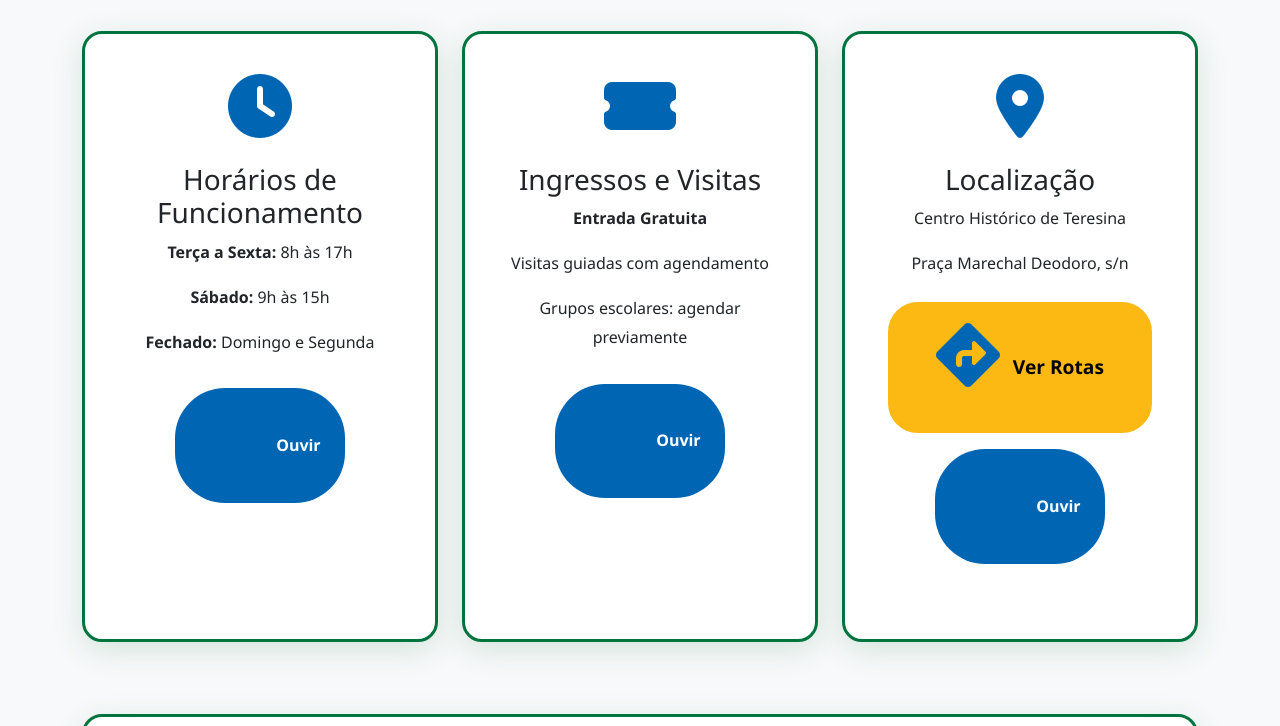
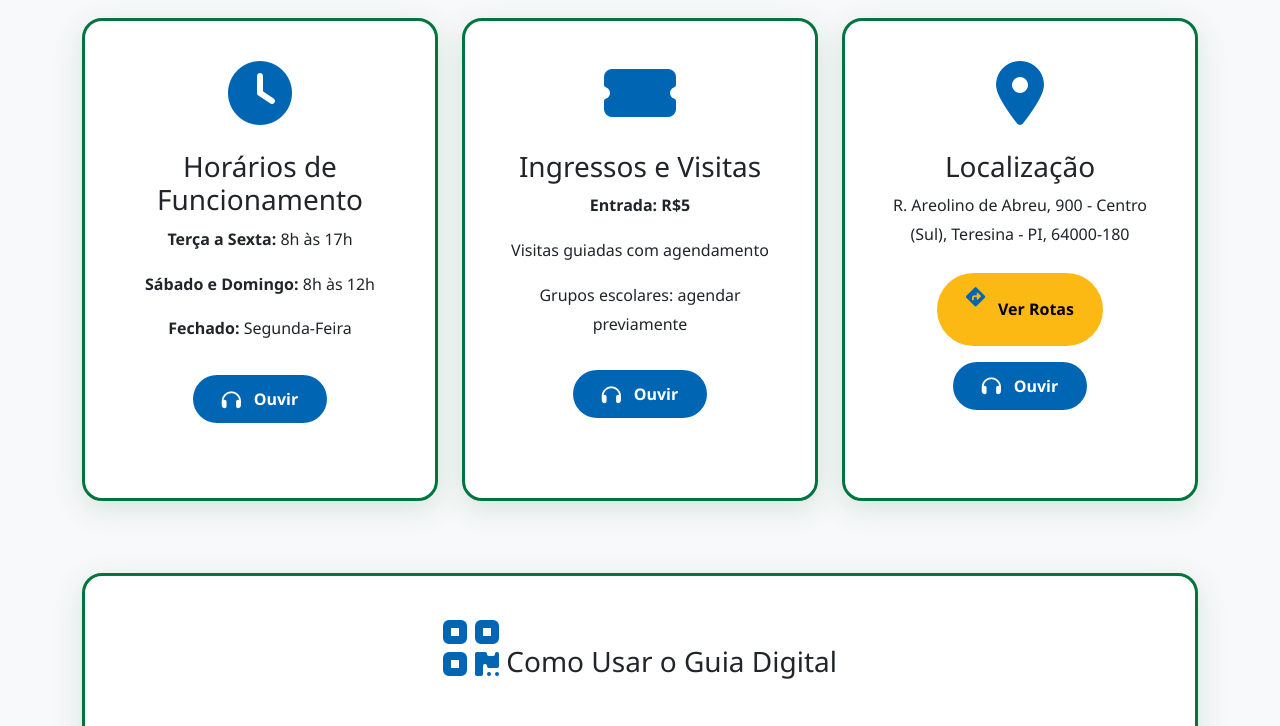
Before and after one commit to alvar077/MuseuPiauiProjExt, a plain HTML site: page index.html in a window 1280 px wide. Shown: the part 739-1465 px from the top of the page. Drawn offline with nearby package versions, Linux system fonts and the light colour scheme.

Commit message:
btnsalter

```diff
--- a/index.html
+++ b/index.html
@@ -91,8 +91,8 @@
                         <i class="fas fa-clock"></i>
                         <h3>Horários de Funcionamento</h3>
                         <p><strong>Terça a Sexta:</strong> 8h às 17h</p>
-                        <p><strong>Sábado:</strong> 9h às 15h</p>
-                        <p><strong>Fechado:</strong> Domingo e Segunda</p>
+                        <p><strong>Sábado e Domingo:</strong> 8h às 12h</p>
+                        <p><strong>Fechado:</strong> Segunda-Feira</p>
                         <button class="audio-description-btn" onclick="playAudioDescription('horarios', event)">
                             <i class="fas fa-headphones"></i>
                             <span>Ouvir</span>
@@ -104,7 +104,7 @@
                     <article class="info-card text-center">
                         <i class="fas fa-ticket-alt"></i>
                         <h3>Ingressos e Visitas</h3>
-                        <p><strong>Entrada Gratuita</strong></p>
+                        <p><strong>Entrada: R$5</strong></p>
                         <p>Visitas guiadas com agendamento</p>
                         <p>Grupos escolares: agendar previamente</p>
                         <button class="audio-description-btn" onclick="playAudioDescription('ingressos', event)">
@@ -118,8 +118,7 @@
                     <article class="info-card text-center">
                         <i class="fas fa-map-marker-alt"></i>
                         <h3>Localização</h3>
-                        <p>Centro Histórico de Teresina</p>
-                        <p>Praça Marechal Deodoro, s/n</p>
+                        <p>R. Areolino de Abreu, 900 - Centro (Sul), Teresina - PI, 64000-180</p>
                         <button class="btn btn-custom btn-sm mt-2" onclick="openGoogleMaps()">
                             <i class="fas fa-directions"></i> Ver Rotas
                         </button>
--- a/style.css
+++ b/style.css
@@ -220,19 +220,34 @@ body.font-xlarge {
     margin-bottom: clamp(15px, 3vw, 25px);
 }
 
+.btn.btn-custom,
 .btn-custom {
     background: var(--amarelo-piaui);
     color: var(--preto);
-    padding: clamp(12px, 2vw, 18px) clamp(25px, 4vw, 45px);
-    border-radius: 30px;
+    padding: 0.9rem 1.8rem !important;
+    border-radius: 50px;
     font-weight: bold;
-    border: 3px solid var(--amarelo-piaui);
+    border: none !important;
     transition: all 0.3s;
-    font-size: clamp(1rem, 2vw, 1.2rem);
+    font-size: 1rem !important;
     display: inline-flex;
     align-items: center;
+    justify-content: center;
     gap: 0.8rem;
     cursor: pointer;
+    box-sizing: border-box;
+    line-height: 1;
+    margin: 0;
+    min-height: calc(0.9rem * 2 + 1rem);
+    height: auto;
+}
+
+.btn.btn-custom i,
+.btn-custom i {
+    font-size: 1.2rem;
+    line-height: 1;
+    display: inline-flex;
+    align-items: center;
 }
 
 .btn-custom:hover {
@@ -280,16 +295,41 @@ body.font-xlarge {
     background: var(--azul-piaui);
     color: white;
     border: none;
-    padding: 0.8rem 1.5rem;
+    padding: 0.9rem 1.8rem;
     border-radius: 50px;
     cursor: pointer;
     font-weight: bold;
     display: inline-flex;
     align-items: center;
+    justify-content: center;
     gap: 0.8rem;
     font-size: 1rem;
     transition: all 0.3s;
     margin-top: 1rem;
+    box-sizing: border-box;
+    line-height: 1;
+    min-height: calc(0.9rem * 2 + 1rem);
+    height: auto;
+}
+
+.audio-description-btn i,
+.audio-description-btn .fa-headphones,
+.audio-description-btn i.fa-headphones {
+    font-size: 1.2rem !important;
+    opacity: 1 !important;
+    display: flex !important;
+    align-items: center !important;
+    justify-content: center !important;
+    color: white !important;
+    line-height: 1 !important;
+    margin: 0 !important;
+}
+
+.audio-description-btn span {
+    display: inline-flex !important;
+    align-items: center !important;
+    line-height: 1 !important;
+    margin: 0 !important;
 }
 
 .audio-description-btn:hover {
```
